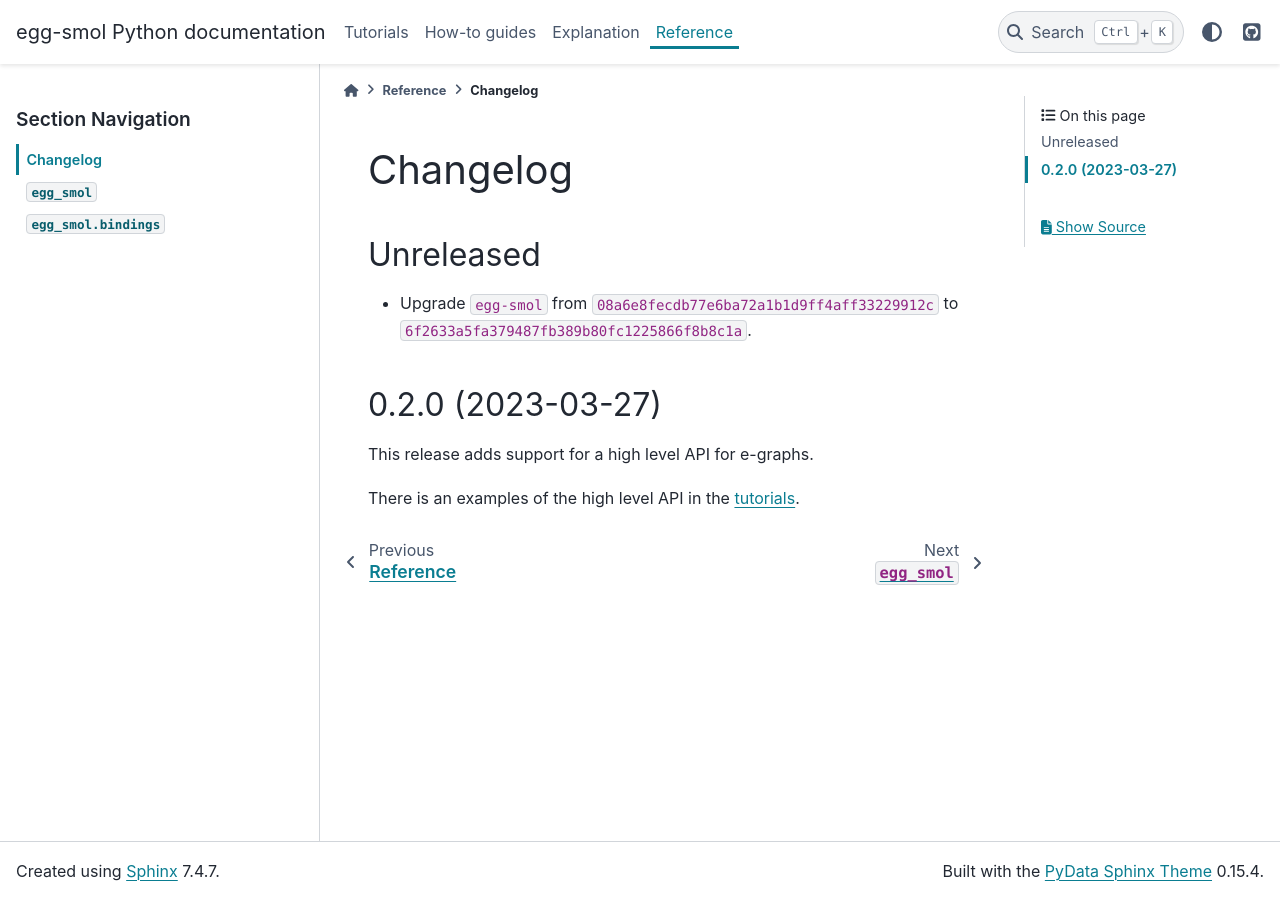
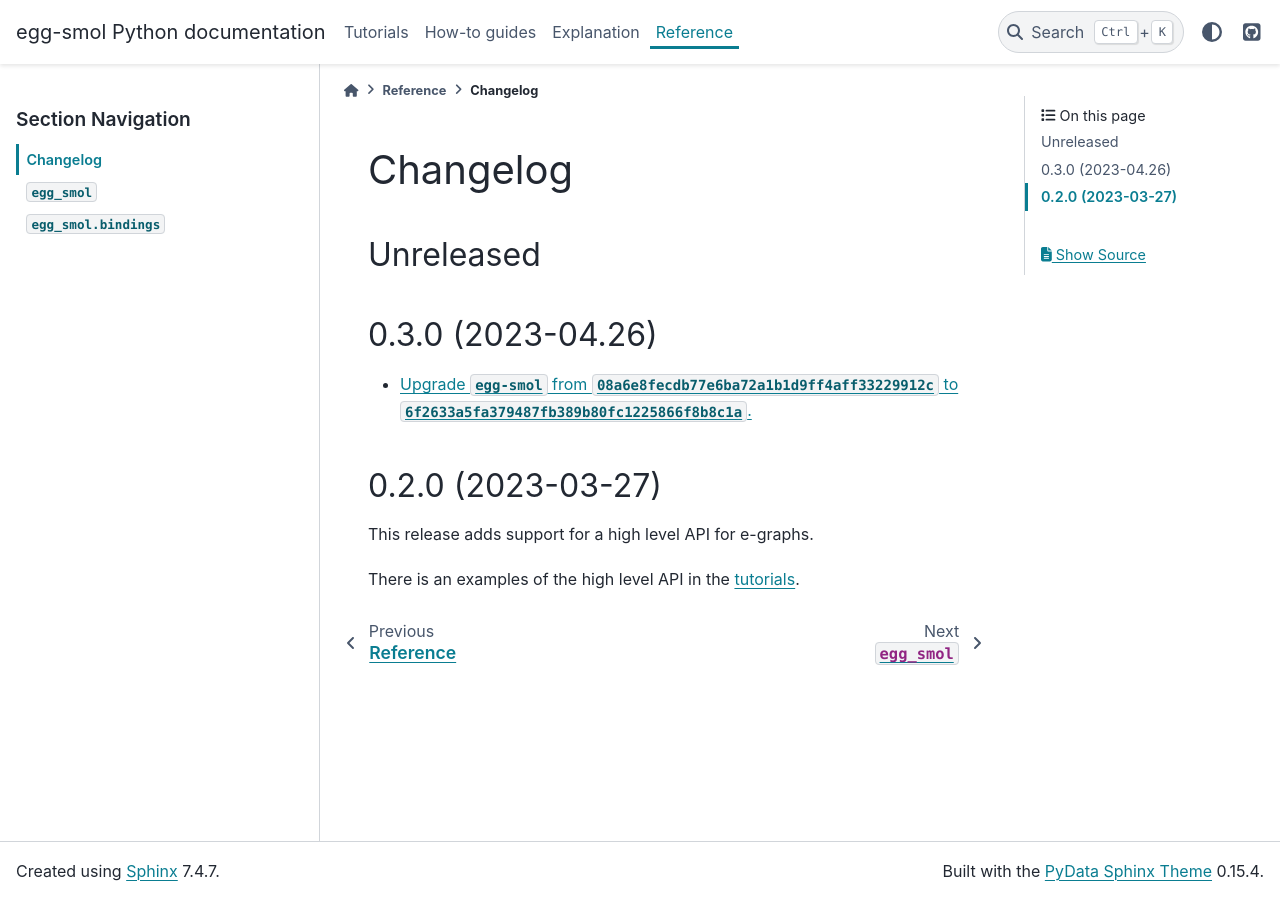
Before and after one commit to egraphs-good/egglog-python, a Sphinx documentation site: the page built from docs/changelog.md, in a window 1280 px wide. Built offline with Sphinx 7.4.7 and the PyData theme 0.15.4, drawn with Linux system fonts in a browser that asks for light colours; pages that are not in the unit, such as notebooks, are missing from menus.

Commit message:
Version 0.3.0

```diff
--- a/Cargo.toml
+++ b/Cargo.toml
@@ -1,6 +1,6 @@
 [package]
 name = "egg-smol-python"
-version = "0.2.0"
+version = "0.3.0"
 edition = "2021"
 
 # See more keys and their definitions at https://doc.rust-lang.org/cargo/reference/manifest.html
--- a/docs/changelog.md
+++ b/docs/changelog.md
@@ -2,7 +2,9 @@
 
 ## Unreleased
 
-- Upgrade `egg-smol` from `08a6e8fecdb77e6ba72a1b1d9ff4aff33229912c` to `6f2633a5fa379487fb389b80fc1225866f8b8c1a`.
+## 0.3.0 (2023-04.26)
+
+- [Upgrade `egg-smol` from `08a6e8fecdb77e6ba72a1b1d9ff4aff33229912c` to `6f2633a5fa379487fb389b80fc1225866f8b8c1a`.](https://github.com/metadsl/egg-smol-python/pull/14)
 
 ## 0.2.0 (2023-03-27)
 
```
Also changed, not shown: 1 other file.
